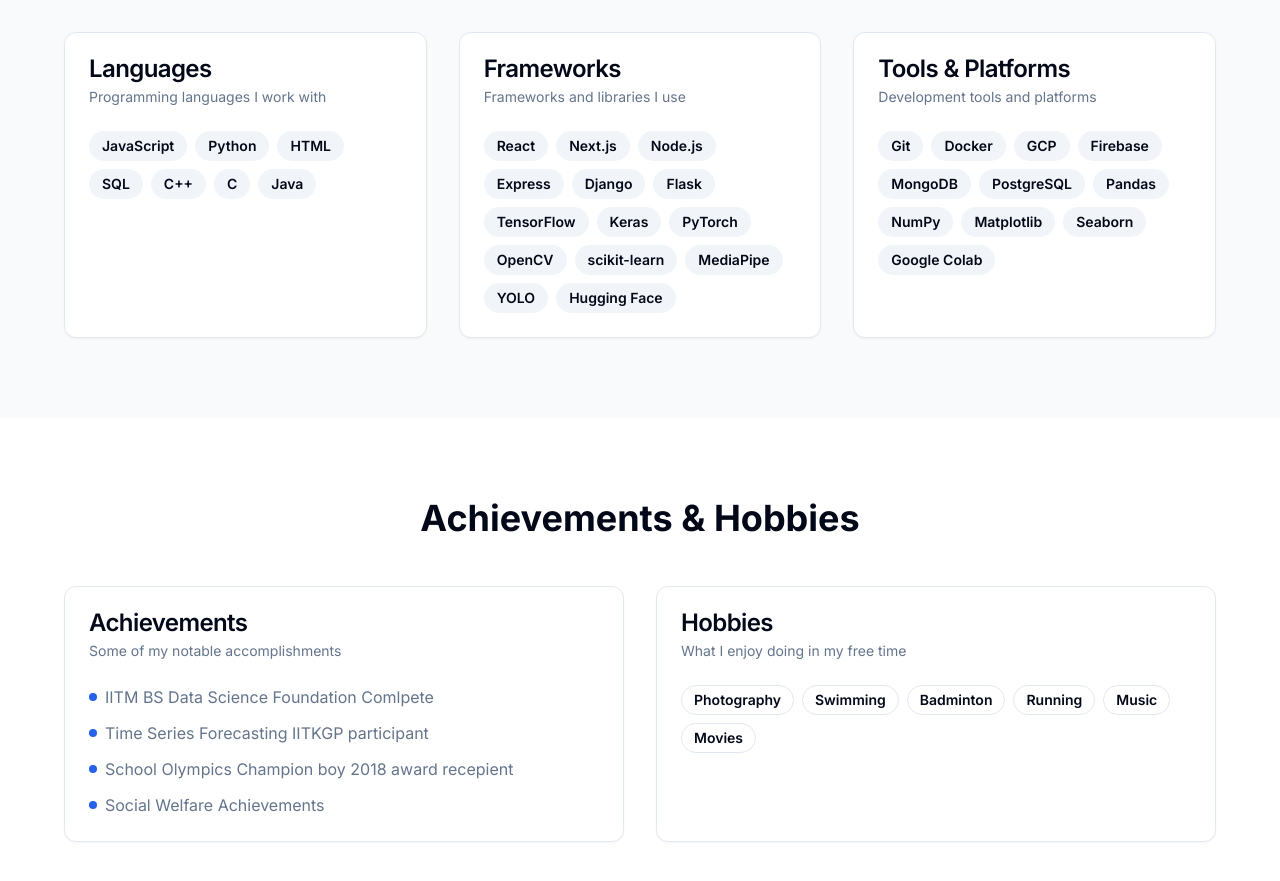
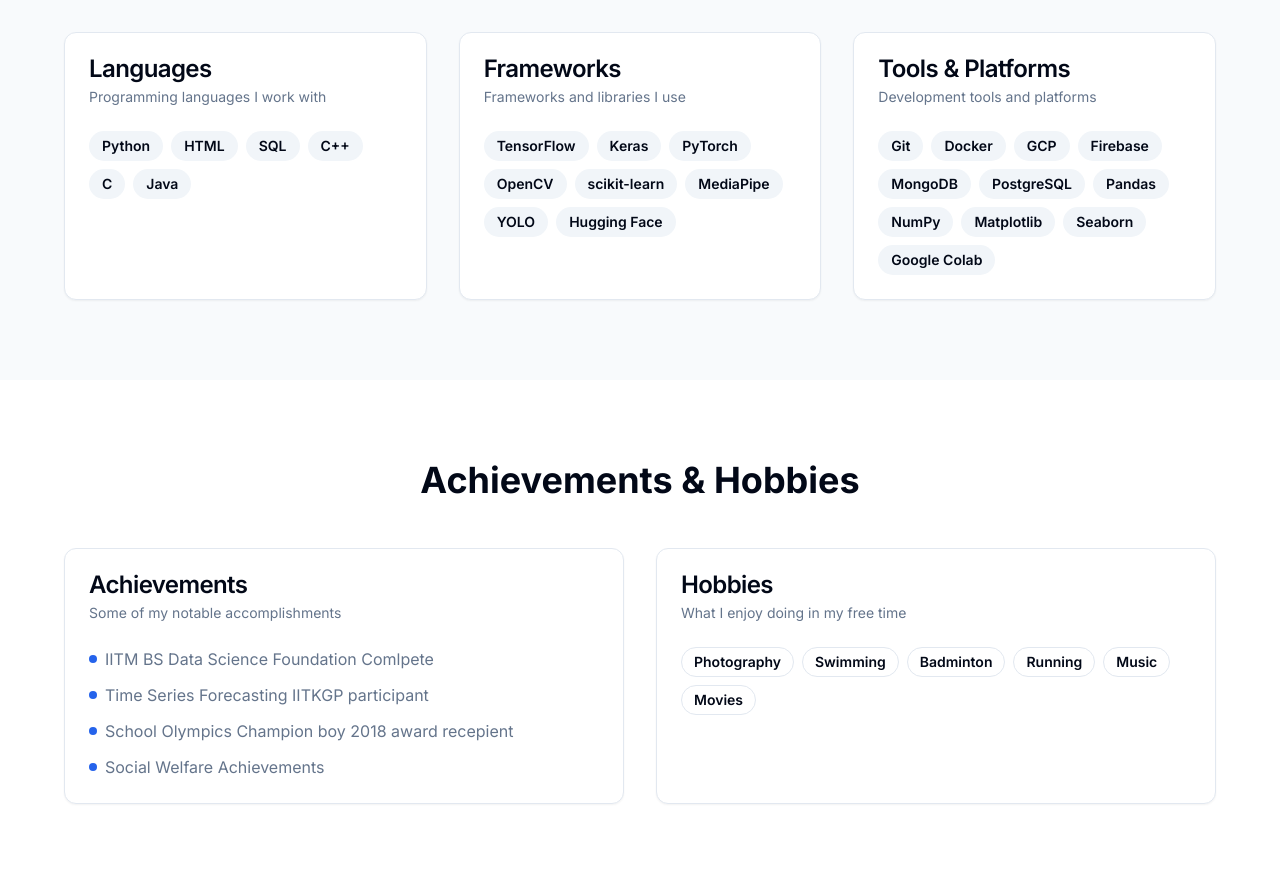
Before and after one commit to Arubad/Dev_profile, a Next.js app: page / in a window 1280 px wide. Shown: the part 1980-2861 px from the top of the page. Built offline with nearby package versions, Linux system fonts and the light colour scheme.

Commit message:
updating routine

```diff
--- a/app/page.tsx
+++ b/app/page.tsx
@@ -9,8 +9,8 @@ import { ParticlesBackground } from "@/components/ParticlesBackground"
 
 export default function HomePage() {
   const skills = {
-    languages: ["JavaScript", "Python", "HTML", "SQL", "C++", "C", "Java"],
-    frameworks: ["React", "Next.js", "Node.js", "Express", "Django", "Flask", "TensorFlow", "Keras", "PyTorch", "OpenCV", "scikit-learn", "MediaPipe", "YOLO", "Hugging Face"],
+    languages: [/*"JavaScript"*/, "Python", "HTML", "SQL", "C++", "C", "Java"],
+    frameworks: [/*"React", "Next.js", "Node.js", "Express", "Django", "Flask",*/ "TensorFlow", "Keras", "PyTorch", "OpenCV", "scikit-learn", "MediaPipe", "YOLO", "Hugging Face"],
     tools: ["Git", "Docker", "GCP", "Firebase", "MongoDB", "PostgreSQL", "Pandas", "NumPy", "Matplotlib","Seaborn","Google Colab"],
   }
 
--- a/app/skills/page.tsx
+++ b/app/skills/page.tsx
@@ -20,17 +20,17 @@ import {
 const skillCategories = [{
   id: "languages",
   name: "Languages",
-  skills: ["JavaScript", "Python", "HTML", "SQL", "C++", "C", "Java"],
+  skills: [/*"JavaScript",*/ "Python", "HTML", "SQL", "C++", "C", "Java"],
 }, {
   id: "frameworks",
   name: "Frameworks & Libraries",
   skills: [
-    "React",
+    /*"React",
     "Next.js",
     "Node.js",
     "Express",
     "Django",
-    "Flask",
+    "Flask",*/
     "TensorFlow",
     "Keras",
     "PyTorch",
@@ -46,7 +46,7 @@ const skillCategories = [{
   name: "Tools & Platforms",
   skills: [
     "Git",
-    "Docker",
+    /*"Docker",*/
     "GCP",
     "Firebase",
     "MongoDB",
```
